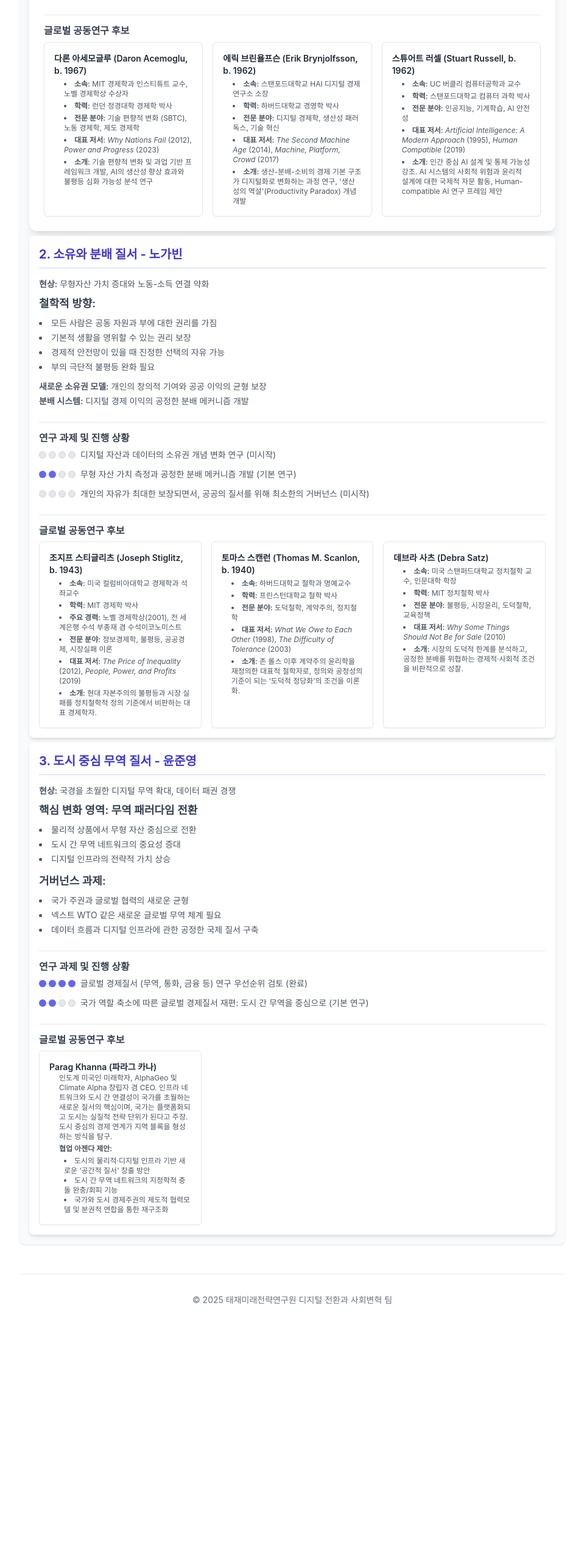
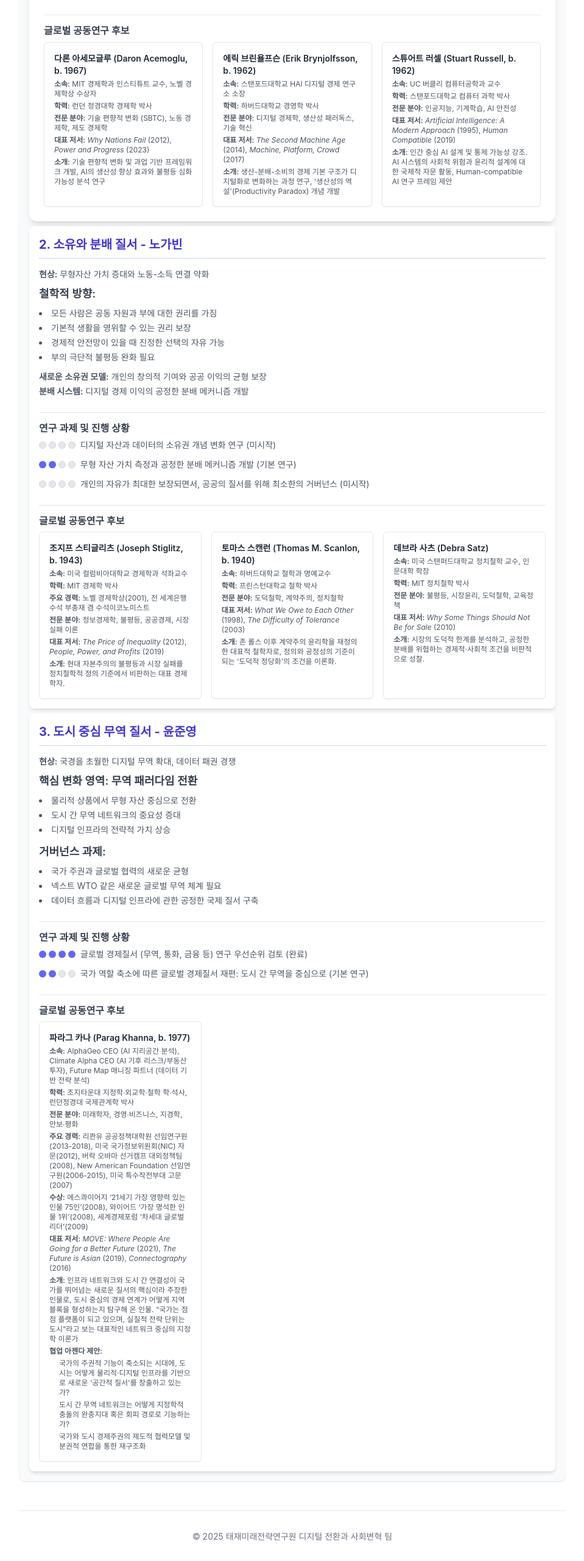
Before and after one commit to hohyon-ryu/taedi, a Next.js app: page /digital-economy in a window 1280 px wide. Shown: the part 1946-4506 px from the top of the page at 61% size, without its empty margins (160-1119 px from the left). Before the commit the page ends 4136 px from the top, so only its background shows below. Built offline with nearby package versions, Linux system fonts and the light colour scheme.

Commit message:
feat: Update Parag Khanna content in ResearchStrategy component with detailed biography and collaborative agenda, removing temporary file

```diff
--- a/src/app/digital-economy/ResearchStrategy.js
+++ b/src/app/digital-economy/ResearchStrategy.js
@@ -116,91 +116,91 @@
               <h5 className="text-sm font-semibold text-gray-800">
                 다론 아세모글루 (Daron Acemoglu, b. 1967)
               </h5>
-              <ul className="list-disc list-inside text-xs text-gray-600 mt-1 ml-4 space-y-1">
-                <li>
+              <div className="text-xs text-gray-600 mt-1 space-y-1">
+                <p>
                   <strong className="font-semibold">소속:</strong> MIT 경제학과
                   인스티튜트 교수, 노벨 경제학상 수상자
-                </li>
-                <li>
+                </p>
+                <p>
                   <strong className="font-semibold">학력:</strong> 런던 정경대학
                   경제학 박사
-                </li>
-                <li>
+                </p>
+                <p>
                   <strong className="font-semibold">전문 분야:</strong> 기술
                   편향적 변화 (SBTC), 노동 경제학, 제도 경제학
-                </li>
-                <li>
+                </p>
+                <p>
                   <strong className="font-semibold">대표 저서:</strong>{" "}
                   <em>Why Nations Fail</em> (2012), <em>Power and Progress</em>{" "}
                   (2023)
-                </li>
-                <li>
+                </p>
+                <p>
                   <strong className="font-semibold">소개:</strong> 기술 편향적
                   변화 및 과업 기반 프레임워크 개발, AI의 생산성 향상 효과와
                   불평등 심화 가능성 분석 연구
-                </li>
-              </ul>
+                </p>
+              </div>
             </div>
             {/* Erik Brynjolfsson */}
             <div className="border border-gray-200 rounded-md p-4 shadow-sm bg-white">
               <h5 className="text-sm font-semibold text-gray-800">
                 에릭 브린욜프슨 (Erik Brynjolfsson, b. 1962)
               </h5>
-              <ul className="list-disc list-inside text-xs text-gray-600 mt-1 ml-4 space-y-1">
-                <li>
+              <div className="text-xs text-gray-600 mt-1 space-y-1">
+                <p>
                   <strong className="font-semibold">소속:</strong>{" "}
                   스탠포드대학교 HAI 디지털 경제 연구소 소장
-                </li>
-                <li>
+                </p>
+                <p>
                   <strong className="font-semibold">학력:</strong> 하버드대학교
                   경영학 박사
-                </li>
-                <li>
+                </p>
+                <p>
                   <strong className="font-semibold">전문 분야:</strong> 디지털
                   경제학, 생산성 패러독스, 기술 혁신
-                </li>
-                <li>
+                </p>
+                <p>
                   <strong className="font-semibold">대표 저서:</strong>{" "}
                   <em>The Second Machine Age</em> (2014),{" "}
                   <em>Machine, Platform, Crowd</em> (2017)
-                </li>
-                <li>
+                </p>
+                <p>
                   <strong className="font-semibold">소개:</strong>{" "}
                   생산-분배-소비의 경제 기본 구조가 디지털화로 변화하는 과정
                   연구, '생산성의 역설'(Productivity Paradox) 개념 개발
-                </li>
-              </ul>
+                </p>
+              </div>
             </div>
             {/* Stuart Russell */}
             <div className="border border-gray-200 rounded-md p-4 shadow-sm bg-white">
               <h5 className="text-sm font-semibold text-gray-800">
                 스튜어트 러셀 (Stuart Russell, b. 1962)
               </h5>
-              <ul className="list-disc list-inside text-xs text-gray-600 mt-1 ml-4 space-y-1">
-                <li>
+              <div className="text-xs text-gray-600 mt-1 space-y-1">
+                <p>
                   <strong className="font-semibold">소속:</strong> UC 버클리
                   컴퓨터공학과 교수
-                </li>
-                <li>
+                </p>
+                <p>
                   <strong className="font-semibold">학력:</strong>{" "}
                   스탠포드대학교 컴퓨터 과학 박사
-                </li>
-                <li>
+                </p>
+                <p>
                   <strong className="font-semibold">전문 분야:</strong>{" "}
                   인공지능, 기계학습, AI 안전성
-                </li>
-                <li>
+                </p>
+                <p>
                   <strong className="font-semibold">대표 저서:</strong>{" "}
                   <em>Artificial Intelligence: A Modern Approach</em> (1995),{" "}
                   <em>Human Compatible</em> (2019)
-                </li>
-                <li>
+                </p>
+                <p>
                   <strong className="font-semibold">소개:</strong> 인간 중심 AI
                   설계 및 통제 가능성 강조. AI 시스템의 사회적 위험과 윤리적
                   설계에 대한 국제적 자문 활동, Human-compatible AI 연구 프레임
                   제안
-                </li>
-              </ul>
+                </p>
+              </div>
             </div>
           </div>
         </div>
@@ -288,93 +288,93 @@
               <h5 className="text-sm font-semibold text-gray-800">
                 조지프 스티글리츠 (Joseph Stiglitz, b. 1943)
               </h5>
-              <ul className="list-disc list-inside text-xs text-gray-600 mt-1 ml-4 space-y-1">
-                <li>
+              <div className="text-xs text-gray-600 mt-1 space-y-1">
+                <p>
                   <strong className="font-semibold">소속:</strong> 미국
                   컬럼비아대학교 경제학과 석좌교수
-                </li>
-                <li>
+                </p>
+                <p>
                   <strong className="font-semibold">학력:</strong> MIT 경제학
                   박사
-                </li>
-                <li>
+                </p>
+                <p>
                   <strong className="font-semibold">주요 경력:</strong> 노벨
                   경제학상(2001), 전 세계은행 수석 부총재 겸 수석이코노미스트
-                </li>
-                <li>
+                </p>
+                <p>
                   <strong className="font-semibold">전문 분야:</strong>{" "}
                   정보경제학, 불평등, 공공경제, 시장실패 이론
-                </li>
-                <li>
+                </p>
+                <p>
                   <strong className="font-semibold">대표 저서:</strong>{" "}
                   <em>The Price of Inequality</em> (2012),{" "}
                   <em>People, Power, and Profits</em> (2019)
-                </li>
-                <li>
+                </p>
+                <p>
                   <strong className="font-semibold">소개:</strong> 현대
                   자본주의의 불평등과 시장 실패를 정치철학적 정의 기준에서
                   비판하는 대표 경제학자.
-                </li>
-              </ul>
+                </p>
+              </div>
             </div>
             {/* T. M. 스캔런 */}
             <div className="border border-gray-200 rounded-md p-4 shadow-sm bg-white">
               <h5 className="text-sm font-semibold text-gray-800">
                 토마스 스캔런 (Thomas M. Scanlon, b. 1940)
               </h5>
-              <ul className="list-disc list-inside text-xs text-gray-600 mt-1 ml-4 space-y-1">
-                <li>
+              <div className="text-xs text-gray-600 mt-1 space-y-1">
+                <p>
                   <strong className="font-semibold">소속:</strong> 하버드대학교
                   철학과 명예교수
-                </li>
-                <li>
+                </p>
+                <p>
                   <strong className="font-semibold">학력:</strong>{" "}
                   프린스턴대학교 철학 박사
-                </li>
-                <li>
+                </p>
+                <p>
                   <strong className="font-semibold">전문 분야:</strong>{" "}
                   도덕철학, 계약주의, 정치철학
-                </li>
-                <li>
+                </p>
+                <p>
                   <strong className="font-semibold">대표 저서:</strong>{" "}
                   <em>What We Owe to Each Other</em> (1998),{" "}
                   <em>The Difficulty of Tolerance</em> (2003)
-                </li>
-                <li>
+                </p>
+                <p>
                   <strong className="font-semibold">소개:</strong> 존 롤스 이후
                   계약주의 윤리학을 재정의한 대표적 철학자로, 정의와 공정성의
                   기준이 되는 ‘도덕적 정당화’의 조건을 이론화.
-                </li>
-              </ul>
+                </p>
+              </div>
             </div>
             {/* 데브라 사츠 */}
             <div className="border border-gray-200 rounded-md p-4 shadow-sm bg-white">
               <h5 className="text-sm font-semibold text-gray-800">
                 데브라 사츠 (Debra Satz)
               </h5>
-              <ul className="list-disc list-inside text-xs text-gray-600 mt-1 ml-4 space-y-1">
-                <li>
+              <div className="text-xs text-gray-600 mt-1 space-y-1">
+                <p>
                   <strong className="font-semibold">소속:</strong> 미국
                   스탠퍼드대학교 정치철학 교수, 인문대학 학장
-                </li>
-                <li>
+                </p>
+                <p>
                   <strong className="font-semibold">학력:</strong> MIT 정치철학
                   박사
-                </li>
-                <li>
+                </p>
+                <p>
                   <strong className="font-semibold">전문 분야:</strong> 불평등,
                   시장윤리, 도덕철학, 교육정책
-                </li>
-                <li>
+                </p>
+                <p>
                   <strong className="font-semibold">대표 저서:</strong>{" "}
                   <em>Why Some Things Should Not Be for Sale</em> (2010)
-                </li>
-                <li>
+                </p>
+                <p>
                   <strong className="font-semibold">소개:</strong> 시장의 도덕적
                   한계를 분석하고, 공정한 분배를 위협하는 경제적·사회적 조건을
                   비판적으로 성찰.
-                </li>
-              </ul>
+                </p>
+              </div>
             </div>
           </div>
         </div>
@@ -442,36 +442,74 @@
         {/* 글로벌 공동연구 후보 - 윤준영 */}
         <div className="mt-6 pt-4 border-t border-gray-200">
           <h4 className="text-md font-semibold text-gray-700 mb-2">
-            {" "}
-            {/* Adjusted to match styling of other H4s */}
             글로벌 공동연구 후보
           </h4>
           <div className="grid grid-cols-1 md:grid-cols-2 lg:grid-cols-3 gap-4">
             {/* Parag Khanna */}
             <div className="border border-gray-200 rounded-md p-4 shadow-sm bg-white">
               <h5 className="text-sm font-semibold text-gray-800">
-                Parag Khanna (파라그 카나)
+                파라그 카나 (Parag Khanna, b. 1977)
               </h5>
-              <p className="text-xs text-gray-600 ml-4">
-                인도계 미국인 미래학자, AlphaGeo 및 Climate Alpha 창립자 겸 CEO.
-                인프라 네트워크와 도시 간 연결성이 국가를 초월하는 새로운 질서의
-                핵심이며, 국가는 플랫폼화되고 도시는 실질적 전략 단위가 된다고
-                주장. 도시 중심의 경제 연계가 지역 블록을 형성하는 방식을 탐구.
-              </p>
-              <p className="text-xs text-gray-600 ml-4 mt-1">
-                <strong className="font-semibold">협업 아젠다 제안:</strong>
-                <ul className="list-disc list-inside ml-2 mt-1">
-                  <li>
-                    도시의 물리적·디지털 인프라 기반 새로운 ‘공간적 질서’ 창출
-                    방안
-                  </li>
-                  <li>도시 간 무역 네트워크의 지정학적 충돌 완충/회피 기능</li>
-                  <li>
-                    국가와 도시 경제주권의 제도적 협력모델 및 분권적 연합을 통한
-                    재구조화
-                  </li>
-                </ul>
-              </p>
+              <div className="text-xs text-gray-600 mt-1 space-y-1">
+                <p>
+                  <strong className="font-semibold">소속:</strong> AlphaGeo CEO
+                  (AI 지리공간 분석), Climate Alpha CEO (AI 기후 리스크/부동산
+                  투자), Future Map 매니징 파트너 (데이터 기반 전략 분석)
+                </p>
+                <p>
+                  <strong className="font-semibold">학력:</strong> 조지타운대
+                  지정학∙외교학∙철학 학∙석사, 런던정경대 국제관계학 박사
+                </p>
+                <p>
+                  <strong className="font-semibold">전문 분야:</strong>{" "}
+                  미래학자, 경영∙비즈니스, 지경학, 안보∙평화
+                </p>
+                <p>
+                  <strong className="font-semibold">주요 경력:</strong> 리콴유
+                  공공정책대학원 선임연구원(2013-2018), 미국 국가정보위원회(NIC)
+                  자문(2012), 버락 오바마 선거캠프 대외정책팀(2008), New
+                  American Foundation 선임연구원(2006-2015), 미국 특수작전부대
+                  고문(2007)
+                </p>
+                <p>
+                  <strong className="font-semibold">수상:</strong> 에스콰이어지
+                  ‘21세기 가장 영향력 있는 인물 75인’(2008), 와이어드 ‘가장
+                  명석한 인물 1위’(2008), 세계경제포럼 ‘차세대 글로벌
+                  리더’(2009)
+                </p>
+                <p>
+                  <strong className="font-semibold">대표 저서:</strong>{" "}
+                  <em>MOVE: Where People Are Going for a Better Future</em>{" "}
+                  (2021), <em>The Future is Asian</em> (2019),{" "}
+                  <em>Connectography</em> (2016)
+                </p>
+                <p>
+                  <strong className="font-semibold">소개:</strong> 인프라
+                  네트워크와 도시 간 연결성이 국가를 뛰어넘는 새로운 질서의
+                  핵심이라 주장한 인물로, 도시 중심의 경제 연계가 어떻게 지역
+                  블록을 형성하는지 탐구해 온 인물. “국가는 점점 플랫폼이 되고
+                  있으며, 실질적 전략 단위는 도시”라고 보는 대표적인 네트워크
+                  중심의 지정학 이론가
+                </p>
+                <p>
+                  <strong className="font-semibold">협업 아젠다 제안:</strong>
+                  <div className="space-y-1 mt-1 pl-4">
+                    <p>
+                      국가의 주권적 기능이 축소되는 시대에, 도시는 어떻게
+                      물리적·디지털 인프라를 기반으로 새로운 '공간적 질서'를
+                      창출하고 있는가?
+                    </p>
+                    <p>
+                      도시 간 무역 네트워크는 어떻게 지정학적 충돌의 완충지대
+                      혹은 회피 경로로 기능하는가?
+                    </p>
+                    <p>
+                      국가와 도시 경제주권의 제도적 협력모델 및 분권적 연합을
+                      통한 재구조화
+                    </p>
+                  </div>
+                </p>
+              </div>
             </div>
           </div>
         </div>
```
Also changed, not shown: temp_parag_khanna_update.js (deleted, +0 -61 lines).
